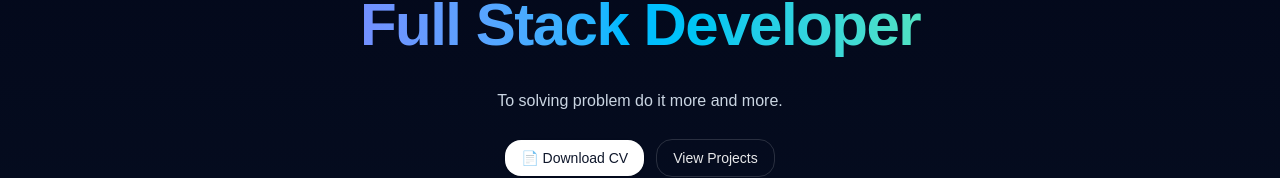
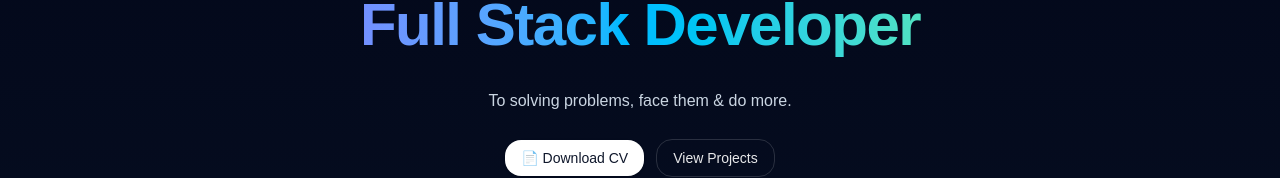
Before and after one commit to IXYOZ/portfolio, a Next.js app: page / in a window 1280 px wide. Shown: the part 285-463 px from the top of the page. Built offline with nearby package versions, Linux system fonts and the light colour scheme.

Commit message:
Change words

```diff
--- a/app/components/About.tsx
+++ b/app/components/About.tsx
@@ -17,7 +17,7 @@ export default function About() {
           critically, and always hunt for better solutions. I’m passionate
           about building systems that work in the real world, and I believe
           every problem has a shorter, smarter way to solve it. I constantly
-          challenge myself to improve and grow.
+          challenge myself to improve and grow never give up.
         </p>
       </div>
     </section>
--- a/app/components/Hero.tsx
+++ b/app/components/Hero.tsx
@@ -23,7 +23,7 @@ export default function Hero(){
       </span>
     </motion.h1>
     <p className="max-w-2xl text-pretty text-sm/6 text-slate-300 md:text-base/7">
-      To solving problem do it more and more.
+      To solving problems, face them & do more.
     </p>
 
     <div className="flex flex-wrap items-center justify-center gap-3">
```
